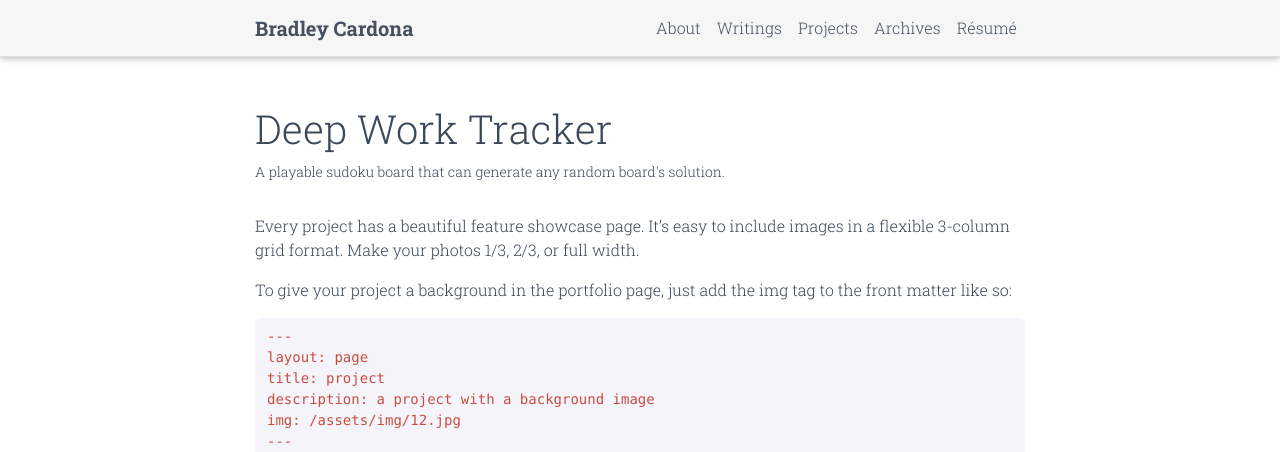
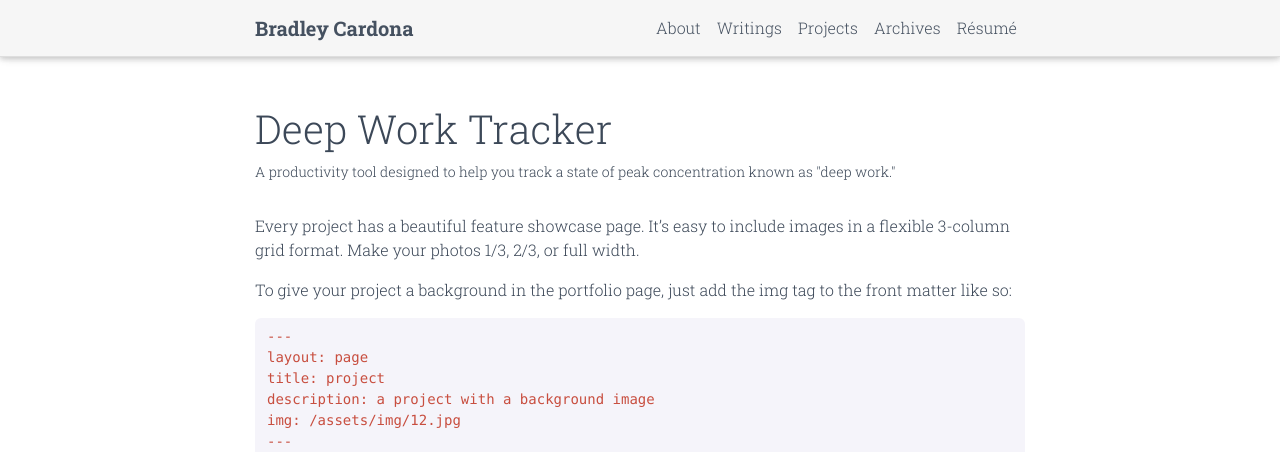
Before and after one commit to BMCARDONA/bmcardona.github.io, a Jekyll site: the page built from _projects/3_project.md, in a window 1280 px wide and 900 px high, cut to the strip 0-452 px from the top of the window. Built offline with Jekyll 4.4.1, drawn with Linux system fonts in a browser that asks for light colours; comment, search, counter and statistics services are not loaded; a style sheet for code colours, icons or effects is not loaded.

Commit message:
change description

```diff
--- a/_projects/3_project.md
+++ b/_projects/3_project.md
@@ -1,7 +1,7 @@
 ---
 layout: page
 title: Deep Work Tracker
-description: A playable sudoku board that can generate any random board's solution.
+description: A productivity tool designed to help you track a state of peak concentration known as "deep work."
 img: assets/img/deep_work_tracker.png
 redirect: https://github.com/BMCARDONA/deep_work_tracker
 importance: 2
```
